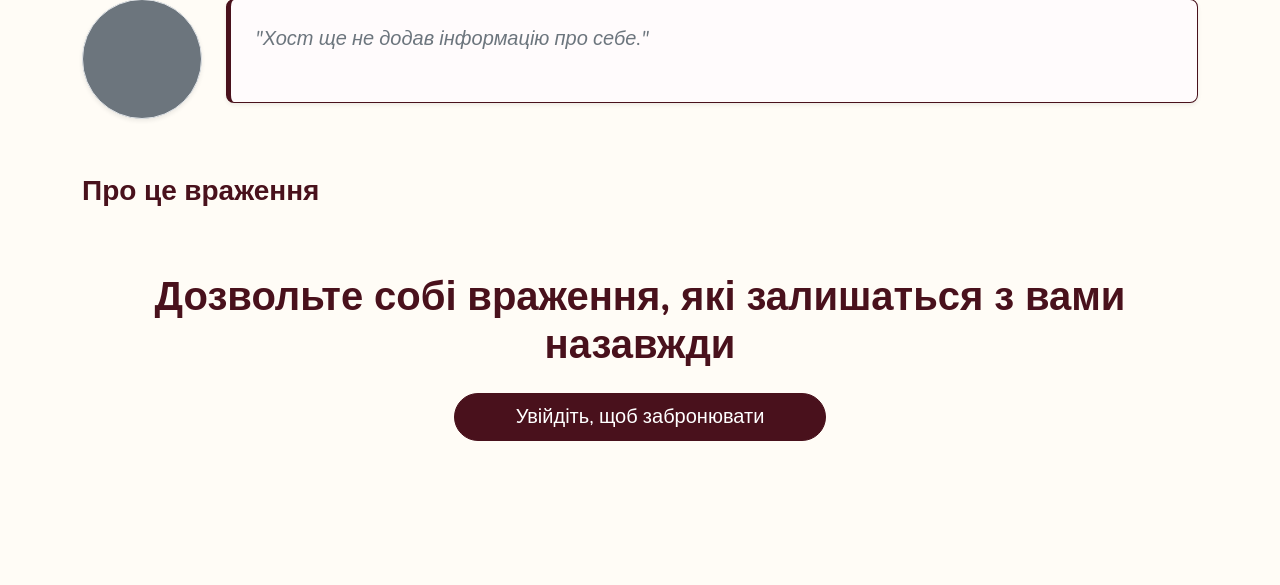
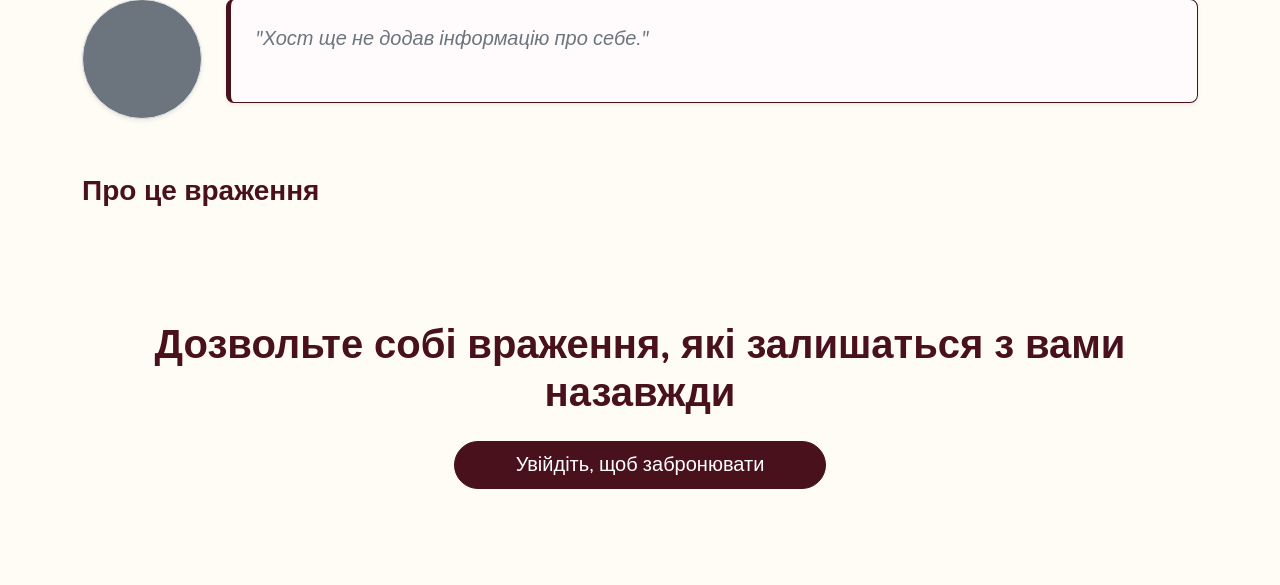
Before and after one commit to grishakotilevskiy/Dyvo.ua, a Django app: template src/users/templates/users/event_detail.html in a window 1280 px wide. Shown: the part 529-1114 px from the top of the page. Before the commit the page ends 970 px from the top, so only its background shows below. Run offline with Django 5.2, Linux system fonts and the light colour scheme; the template is opened without the code that fills it, so the values that code supplies are empty.

Commit message:
Final touches to events.

```diff
--- a/src/users/templates/users/event_detail.html
+++ b/src/users/templates/users/event_detail.html
@@ -287,7 +287,7 @@
     </div>
 
     <div class="row my-5">
-        <div class="col-12 text-center">
+        <div class="col-12 text-center mt-5">
 
             <h2 class="display-6 fw-bold mb-4 text-brand">
                 Дозвольте собі враження, які залишаться з вами назавжди
--- a/src/users/templates/users/my_events.html
+++ b/src/users/templates/users/my_events.html
@@ -109,6 +109,7 @@
                                 <span>Локація: {{ event.address }}</span>
                             </div>
                         </div>
+                        <p class="fw-bold text-success">Верифіковано</p>
 
                         <a href="{% url 'event_detail' event.pk %}" class="btn btn-brand rounded-pill w-100 fw-bold shadow-sm">
                             Деталі
```
